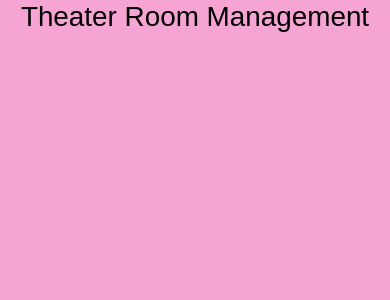
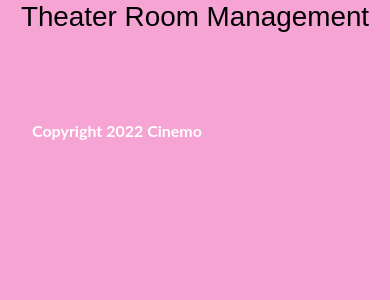
Before and after one commit to rohitks1997/Cinemo, a PHP site: page /theaterroommanagement.php in a window 390 px wide. Shown: the part 153-453 px from the top of the page. Run offline with PHP 8.4, Linux system fonts and the light colour scheme; some libraries are stand-ins or nearby versions.

Commit message:
Update theaterroommanagement.php

```diff
--- a/admin/theaterroommanagement.php
+++ b/admin/theaterroommanagement.php
@@ -52,10 +52,14 @@
 		</div>
 	</main>
 
-
-	</div> <!-- .container -->
-
-	</div> <!-- .container -->
+	<footer class="site-footer">
+			<div class="container">
+				<div class="row">
+					<div class="col-md-2">
+					</div>
+				</div>
+				<div class="colophon">Copyright 2022 Cinemo</div>
+			</div> <!-- .container -->
 
 	</footer>
 	</div>
```
